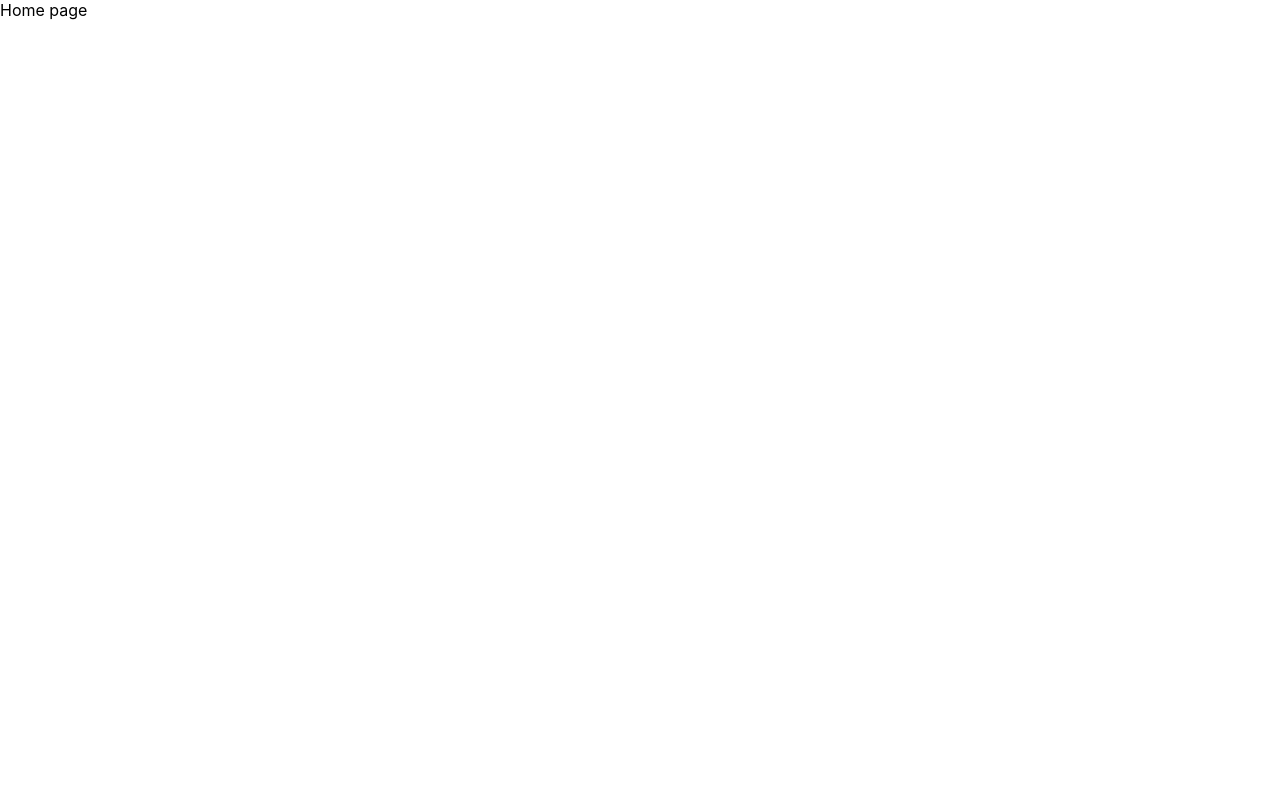
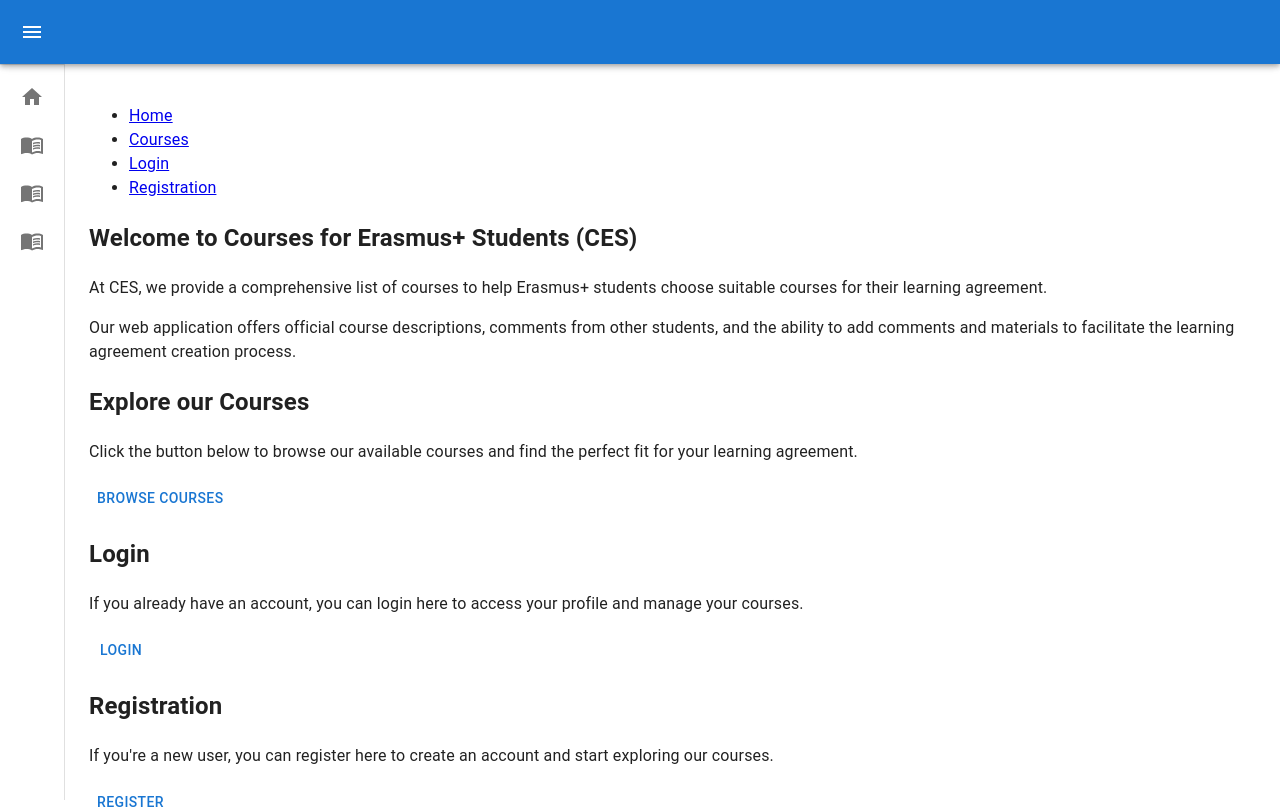
Before and after one commit to hassankh0/erasmus-sds, a React (Create React App) app in the folder frontend/: page /home in a window 1280 px wide. Shown: the top 809 px of the page. Built offline with nearby package versions, Linux system fonts and the light colour scheme.

Commit message:
homepage v1

```diff
--- a/frontend/src/components/SideBar.js
+++ b/frontend/src/components/SideBar.js
@@ -86,7 +86,7 @@ const Drawer = styled(MuiDrawer, { shouldForwardProp: (prop) => prop !== 'open'
   }),
 );
 
-export default function SideBar() {
+export default function SideBar({ content }) {
   const theme = useTheme();
   const [open, setOpen] = React.useState(false);
 
@@ -155,7 +155,9 @@ export default function SideBar() {
       <Box component="main" sx={{ flexGrow: 1, p: 3 }}>
         <DrawerHeader />
         <Typography paragraph>
-         Home Section
+        <div>
+          {content}
+        </div>
         </Typography>
 
       </Box>
--- a/frontend/src/pages/Home/Home.js
+++ b/frontend/src/pages/Home/Home.js
@@ -1,9 +1,62 @@
-import React from 'react'
+import React from 'react';
+import { Link } from 'react-router-dom';
+import SideBar from '../../components/SideBar';
+import { Button } from '@mui/material';
+import './styles.css';
+
+const homePageContent = (
+  <div>
+    {/* Navbar */}
+    <nav>
+      <ul>
+        <li><Link to="/Home">Home</Link></li>
+        <li><Link to="/AllCourses">Courses</Link></li>
+        <li><Link to="/login">Login</Link></li>
+        <li><Link to="/registration">Registration</Link></li>
+      </ul>
+    </nav>
+
+    <section id="home">
+      <h1>Welcome to Courses for Erasmus+ Students (CES)</h1>
+      <p>At CES, we provide a comprehensive list of courses to help Erasmus+ students choose suitable courses for their learning agreement.</p>
+      <p>Our web application offers official course descriptions, comments from other students, and the ability to add comments and materials to facilitate the learning agreement creation process.</p>
+    </section>
+
+    <section id="courses">
+      <h2>Explore our Courses</h2>
+      <p>Click the button below to browse our available courses and find the perfect fit for your learning agreement.</p>
+      <Button to="/AllCourses" className="btn">Browse Courses</Button>
+    </section>
+
+    <section id="login">
+      <h2>Login</h2>
+      <p>If you already have an account, you can login here to access your profile and manage your courses.</p>
+      <Button to="/login" className="btn">Login</Button>
+    </section>
+
+    <section id="registration">
+      <h2>Registration</h2>
+      <p>If you're a new user, you can register here to create an account and start exploring our courses.</p>
+      <Button to="/registration" className="btn">Register</Button>
+    </section>
+
+    {/* Footer */}
+    <footer>
+    <h2>Contact Us</h2>
+      <p>
+        If you have any questions or feedback, please feel free to contact us at{' '}
+        <a href="mailto:sds@ces.com">sds@ces.com</a>.
+      </p>
+    </footer>
+  </div>
+);
 
 const Home = () => {
   return (
-    <div>Home page</div>
-  )
-}
+    <div>
+      {<SideBar content={homePageContent}/>}
+    </div>
+  );
+};
 
-export default Home
+export default Home;
--- /dev/null
+++ b/frontend/src/pages/Home/styles.css
@@ -0,0 +1,28 @@
+.btn {
+    display: inline-block;
+    padding: 12px 24px;
+    font-size: 16px;
+    font-weight: bold;
+    text-align: center;
+    text-decoration: none;
+    background-color: #007bff;
+    color: #fff;
+    border: none;
+    cursor: pointer;
+    transition: background-color 0.3s ease-in-out;
+  }
+
+  .btn:hover {
+    background-color: #0056b3;
+  }
+
+  .nav-link {
+    margin-right: 16px;
+    color: #007bff;
+    text-decoration: none;
+    font-weight: bold;
+  }
+
+  .nav-link:hover {
+    text-decoration: underline;
+  }
```
Also changed, not shown: 2 other files (tests, documents, lock files or other folders).
